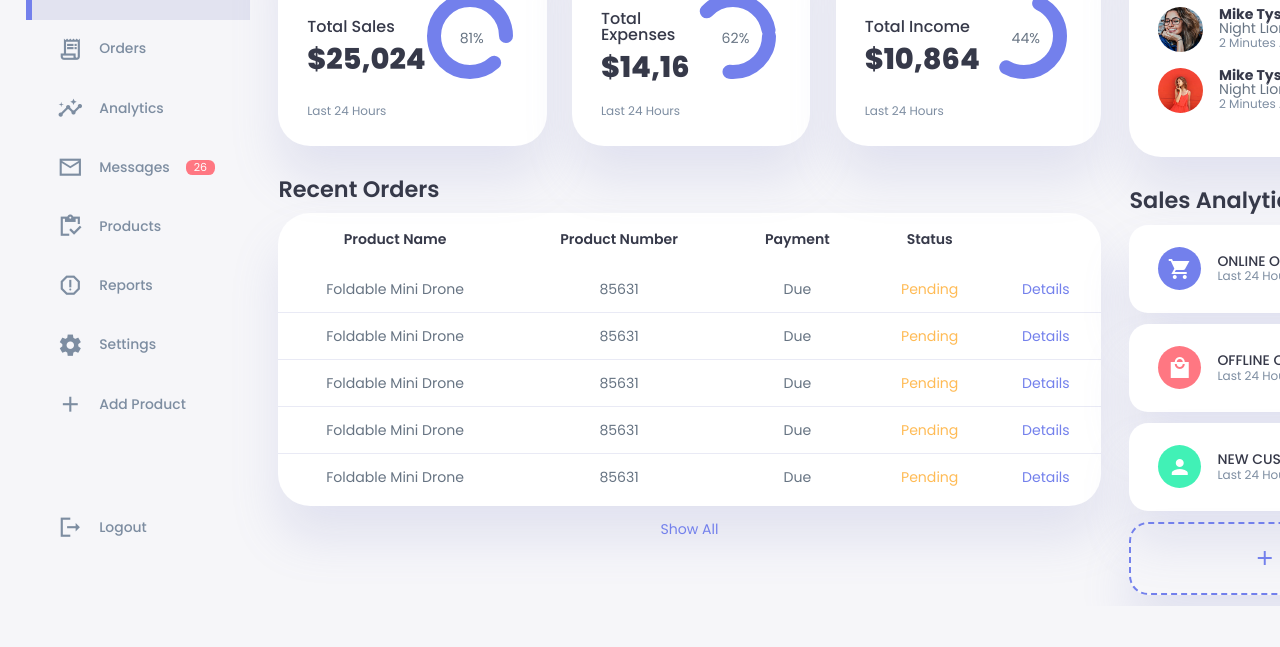
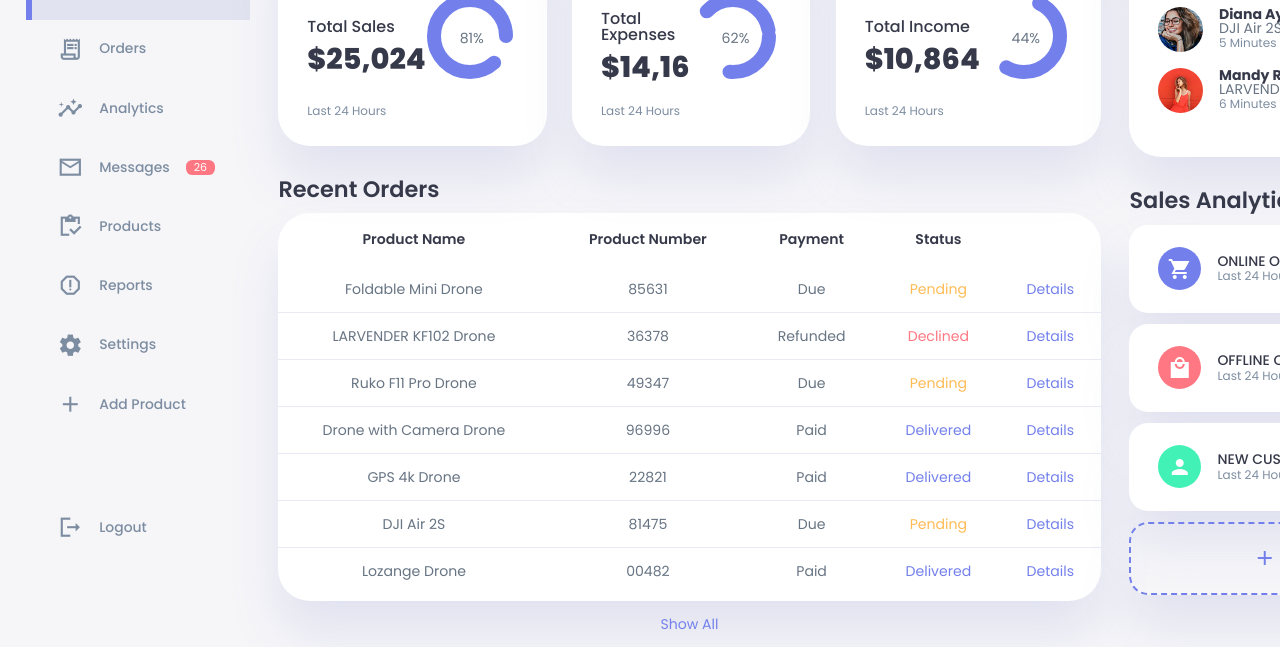
Before and after one commit to Aleksey-Mazur/Control-Dashboard, a plain HTML site: page index.html in a window 1280 px wide. Shown: the part 201-848 px from the top of the page. Before the commit the page ends 807 px from the top, so only its background shows below. Drawn offline with Linux system fonts and the light colour scheme.

Commit message:
configured interface behavior in index.js; added orders.js; added new variables for dark theme; small data changes in index.html

```diff
--- a/css/responsive.css
+++ b/css/responsive.css
@@ -56,13 +56,20 @@
 
   aside {
     position: fixed;
-    left: 0;
+    left: -100%;
     background-color: var(--color-white);
     padding-right: var(--card-padding);
     width: 18rem;
     box-shadow: 1rem 3rem 4rem var(--color-light);
     z-index: 3;
     display: none;
+    animation: showMenu 400ms ease forwards;
+  }
+
+  @keyframes showMenu {
+    to {
+      left: 0;
+    }
   }
 
   aside .logo {
--- a/css/styles.css
+++ b/css/styles.css
@@ -213,7 +213,9 @@ main .date input[type='date'] {
   background-color: transparent;
   border: none;
   color: var(--color-dark);
+  font-weight: bold;
   outline: none;
+  text-transform: uppercase;
 }
 
 main .insights {
@@ -486,7 +488,13 @@ main .recent-orders a {
   background-color: transparent;
   border: 2px dashed var(--color-primary);
   color: var(--color-primary);
+  cursor: pointer;
   justify-content: center;
+}
+
+.right .sales-analytics .add-product:hover {
+  background-color: var(--color-primary);
+  color: #fff;
 }
 
 .right .sales-analytics .add-product div {
--- a/css/variables.css
+++ b/css/variables.css
@@ -23,3 +23,13 @@
 
   --box-shadow: 0 2rem 3rem var(--color-light);
 }
+
+/* ========== DARK THEME VARIABLES ========== */
+.dark-theme-variables {
+  --color-background: #181a1e;
+  --color-white: #202528;
+  --color-dark: #edeffd;
+  --color-dark-variant: #a3bdcc;
+  --color-light: rgba(0, 0, 0, 0.4);
+  --box-shadow: 0 2rem 3rem var(--color-light);
+}
--- a/index.html
+++ b/index.html
@@ -76,7 +76,7 @@
       <main>
         <h1>Dashboard</h1>
         <div class="date">
-          <input type="date" />
+          <input type="date" id="date-picker" />
         </div>
         <div class="insights">
           <!-- ---------- Sales ---------- -->
@@ -153,43 +153,7 @@
                 <th></th>
               </tr>
             </thead>
-            <tbody>
-              <tr>
-                <td>Foldable Mini Drone</td>
-                <td>85631</td>
-                <td>Due</td>
-                <td class="warning">Pending</td>
-                <td class="primary">Details</td>
-              </tr>
-              <tr>
-                <td>Foldable Mini Drone</td>
-                <td>85631</td>
-                <td>Due</td>
-                <td class="warning">Pending</td>
-                <td class="primary">Details</td>
-              </tr>
-              <tr>
-                <td>Foldable Mini Drone</td>
-                <td>85631</td>
-                <td>Due</td>
-                <td class="warning">Pending</td>
-                <td class="primary">Details</td>
-              </tr>
-              <tr>
-                <td>Foldable Mini Drone</td>
-                <td>85631</td>
-                <td>Due</td>
-                <td class="warning">Pending</td>
-                <td class="primary">Details</td>
-              </tr>
-              <tr>
-                <td>Foldable Mini Drone</td>
-                <td>85631</td>
-                <td>Due</td>
-                <td class="warning">Pending</td>
-                <td class="primary">Details</td>
-              </tr>
-            </tbody>
+            <tbody></tbody>
           </table>
           <a href="#">Show All</a>
         </div>
@@ -235,26 +199,22 @@
             </div>
             <div class="update">
               <div class="profile-photo">
-                <img src="img/profile-3.jpg" alt="Mike" />
+                <img src="img/profile-3.jpg" alt="Diana" />
               </div>
               <div class="message">
-                <p>
-                  <b>Mike Tyson</b> received his order of Night Lion tech GPS
-                  drone.
-                </p>
-                <small class="text-muted">2 Minutes Ago</small>
+                <p><b>Diana Ayi</b> declined her order of 2 DJI Air 2S.</p>
+                <small class="text-muted">5 Minutes Ago</small>
               </div>
             </div>
             <div class="update">
               <div class="profile-photo">
-                <img src="img/profile-4.jpg" alt="Mike" />
+                <img src="img/profile-4.jpg" alt="Mandy" />
               </div>
               <div class="message">
                 <p>
-                  <b>Mike Tyson</b> received his order of Night Lion tech GPS
-                  drone.
+                  <b>Mandy Roy</b> received her order of LARVENDER KF102 Drone.
                 </p>
-                <small class="text-muted">2 Minutes Ago</small>
+                <small class="text-muted">6 Minutes Ago</small>
               </div>
             </div>
           </div>
@@ -312,6 +272,7 @@
       </div>
     </div>
 
+    <script src="js/orders.js"></script>
     <script src="js/index.js"></script>
   </body>
 </html>
--- a/js/index.js
+++ b/js/index.js
@@ -0,0 +1,47 @@
+const sideMenu = document.querySelector('aside');
+const menuBtn = document.querySelector('#menu-btn');
+const closeBtn = document.querySelector('#close-btn');
+const themeToggler = document.querySelector('.theme-toggler');
+
+// Show sidebar
+menuBtn.addEventListener('click', () => {
+  sideMenu.style.display = 'block';
+});
+
+// Close sidebar
+closeBtn.addEventListener('click', () => {
+  sideMenu.style.display = 'none';
+});
+
+// Change theme
+themeToggler.addEventListener('click', () => {
+  document.body.classList.toggle('dark-theme-variables');
+
+  themeToggler.querySelector('span:nth-child(1)').classList.toggle('active');
+  themeToggler.querySelector('span:nth-child(2)').classList.toggle('active');
+});
+
+// Fill orders in table
+Orders.forEach(order => {
+  const tr = document.createElement('tr');
+
+  const trContent = `
+  <td>${order.productName}</td>
+  <td>${order.productNumber}</td>
+  <td>${order.paymentStatus}</td>
+  <td class="${
+    order.shipping === 'Declined'
+      ? 'danger'
+      : order.shipping === 'Pending'
+      ? 'warning'
+      : 'primary'
+  }">${order.shipping}</td>
+  <td class="primary">Details</td>
+  `;
+
+  tr.innerHTML = trContent;
+  document.querySelector('table tbody').appendChild(tr);
+});
+
+// Date setup
+document.getElementById('date-picker').valueAsDate = new Date();
--- /dev/null
+++ b/js/orders.js
@@ -0,0 +1,44 @@
+const Orders = [
+  {
+    productName: 'Foldable Mini Drone',
+    productNumber: '85631',
+    paymentStatus: 'Due',
+    shipping: 'Pending',
+  },
+  {
+    productName: 'LARVENDER KF102 Drone',
+    productNumber: '36378',
+    paymentStatus: 'Refunded',
+    shipping: 'Declined',
+  },
+  {
+    productName: 'Ruko F11 Pro Drone',
+    productNumber: '49347',
+    paymentStatus: 'Due',
+    shipping: 'Pending',
+  },
+  {
+    productName: 'Drone with Camera Drone',
+    productNumber: '96996',
+    paymentStatus: 'Paid',
+    shipping: 'Delivered',
+  },
+  {
+    productName: 'GPS 4k Drone',
+    productNumber: '22821',
+    paymentStatus: 'Paid',
+    shipping: 'Delivered',
+  },
+  {
+    productName: 'DJI Air 2S',
+    productNumber: '81475',
+    paymentStatus: 'Due',
+    shipping: 'Pending',
+  },
+  {
+    productName: 'Lozange Drone',
+    productNumber: '00482',
+    paymentStatus: 'Paid',
+    shipping: 'Delivered',
+  },
+];
```
